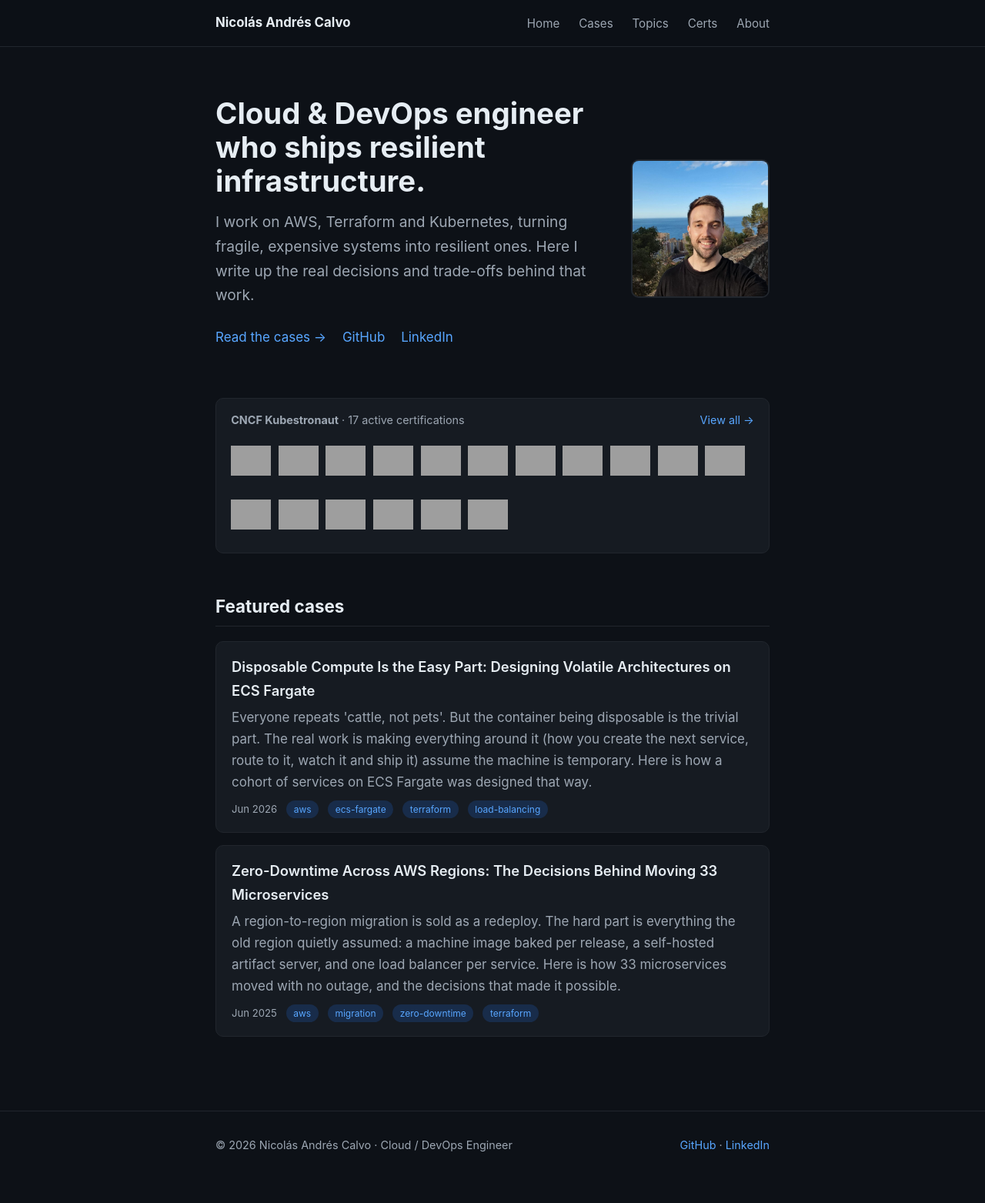
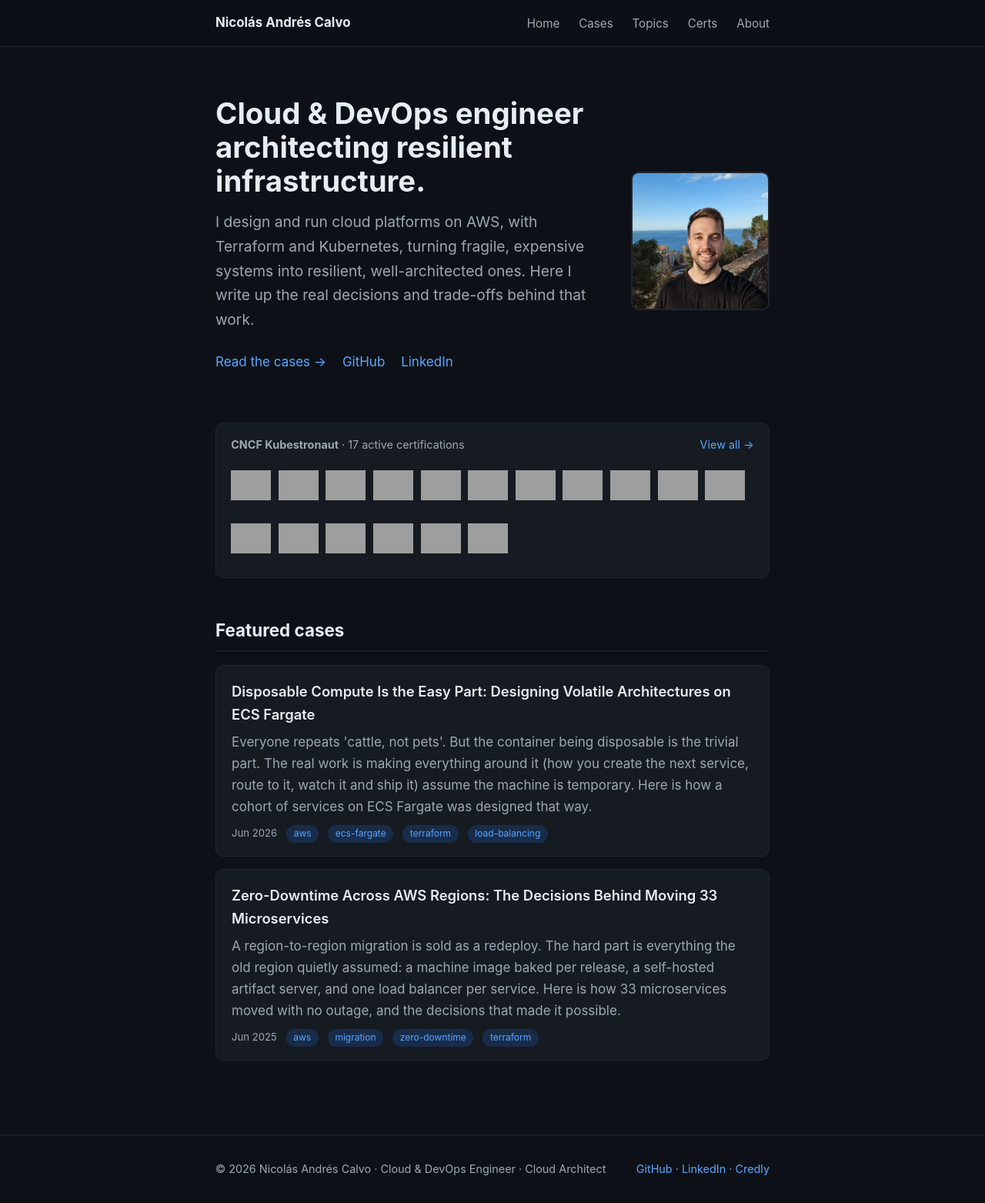
Before and after one commit to NicolasAndresCalvo/portfolio-web, an Astro site: page / in a window 1280 px wide. Shown: the whole page at 77% size. Before the commit the page ends 1531 px from the top, so only its background shows below. Built offline with nearby package versions, Linux system fonts and the light colour scheme; Astro itself is replaced by a stand-in of ours; some packages are replaced by stand-ins of ours; grey boxes are pictures that could not be loaded.

Commit message:
feat: add Cloud Architect emphasis across the site

```diff
--- a/src/components/Footer.astro
+++ b/src/components/Footer.astro
@@ -3,10 +3,11 @@ const year = new Date().getFullYear();
 ---
 <footer class="site-footer">
   <div class="wrap">
-    <span>© {year} Nicolás Andrés Calvo · Cloud / DevOps Engineer</span>
+    <span>© {year} Nicolás Andrés Calvo · Cloud &amp; DevOps Engineer · Cloud Architect</span>
     <span>
       <a href="https://github.com/NicolasAndresCalvo">GitHub</a> ·
-      <a href="https://www.linkedin.com/in/nicolas-andres-calvo/">LinkedIn</a>
+      <a href="https://www.linkedin.com/in/nicolas-andres-calvo/">LinkedIn</a> ·
+      <a href="https://www.credly.com/users/nicolas-andres-calvo/badges">Credly</a>
     </span>
   </div>
 </footer>
--- a/src/pages/index.astro
+++ b/src/pages/index.astro
@@ -13,10 +13,11 @@ const activeCerts = certs.filter((c) => c.active);
 <BaseLayout>
   <section class="hero">
     <div class="hero__text">
-      <h1>Cloud &amp; DevOps engineer who ships resilient infrastructure.</h1>
+      <h1>Cloud &amp; DevOps engineer architecting resilient infrastructure.</h1>
       <p class="lead">
-        I work on AWS, Terraform and Kubernetes, turning fragile, expensive systems into
-        resilient ones. Here I write up the real decisions and trade-offs behind that work.
+        I design and run cloud platforms on AWS, with Terraform and Kubernetes, turning fragile,
+        expensive systems into resilient, well-architected ones. Here I write up the real decisions
+        and trade-offs behind that work.
       </p>
       <p class="links">
         <a href="/cases">Read the cases →</a>
```
Also changed, not shown: src/pages/about.astro (+4 -3 lines).
